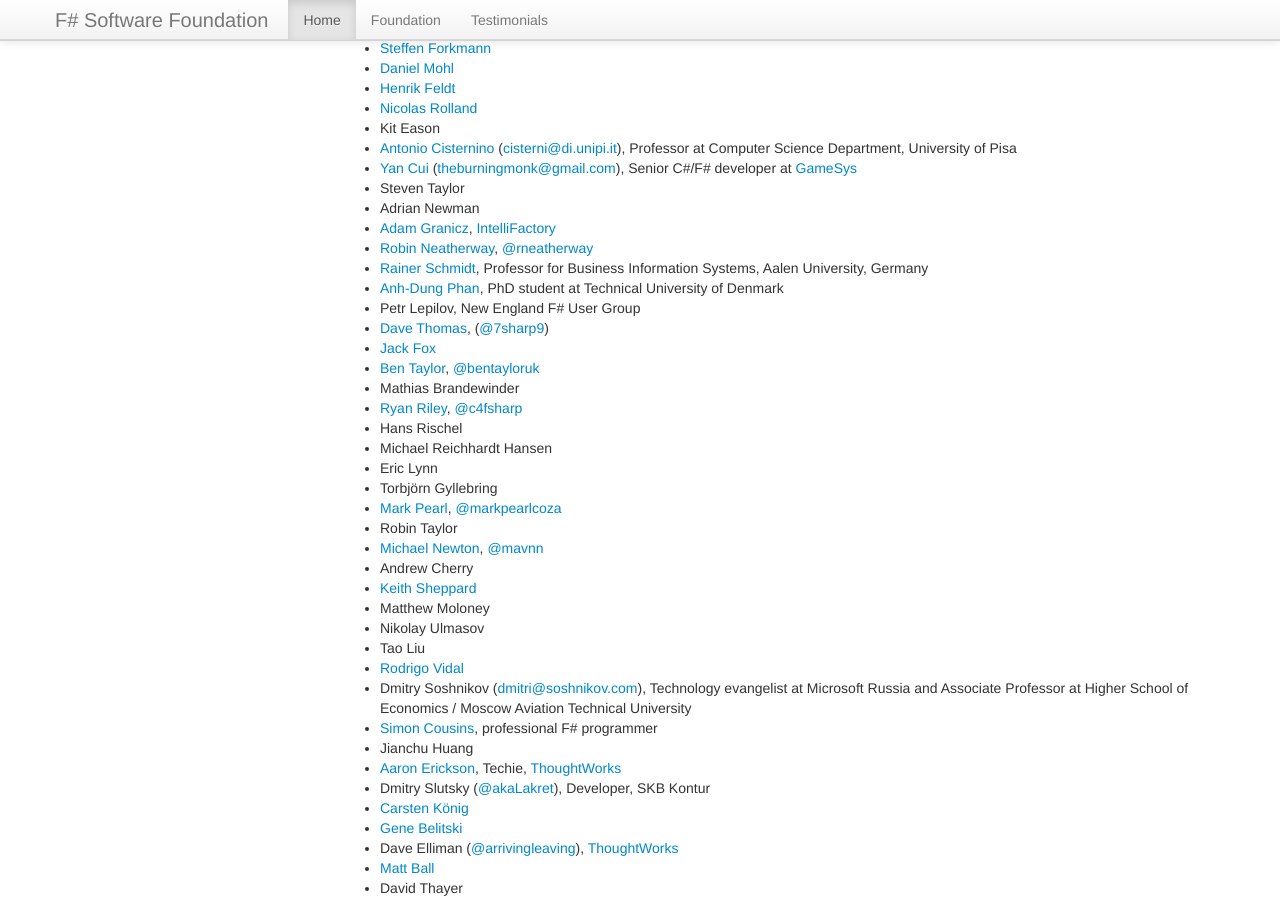
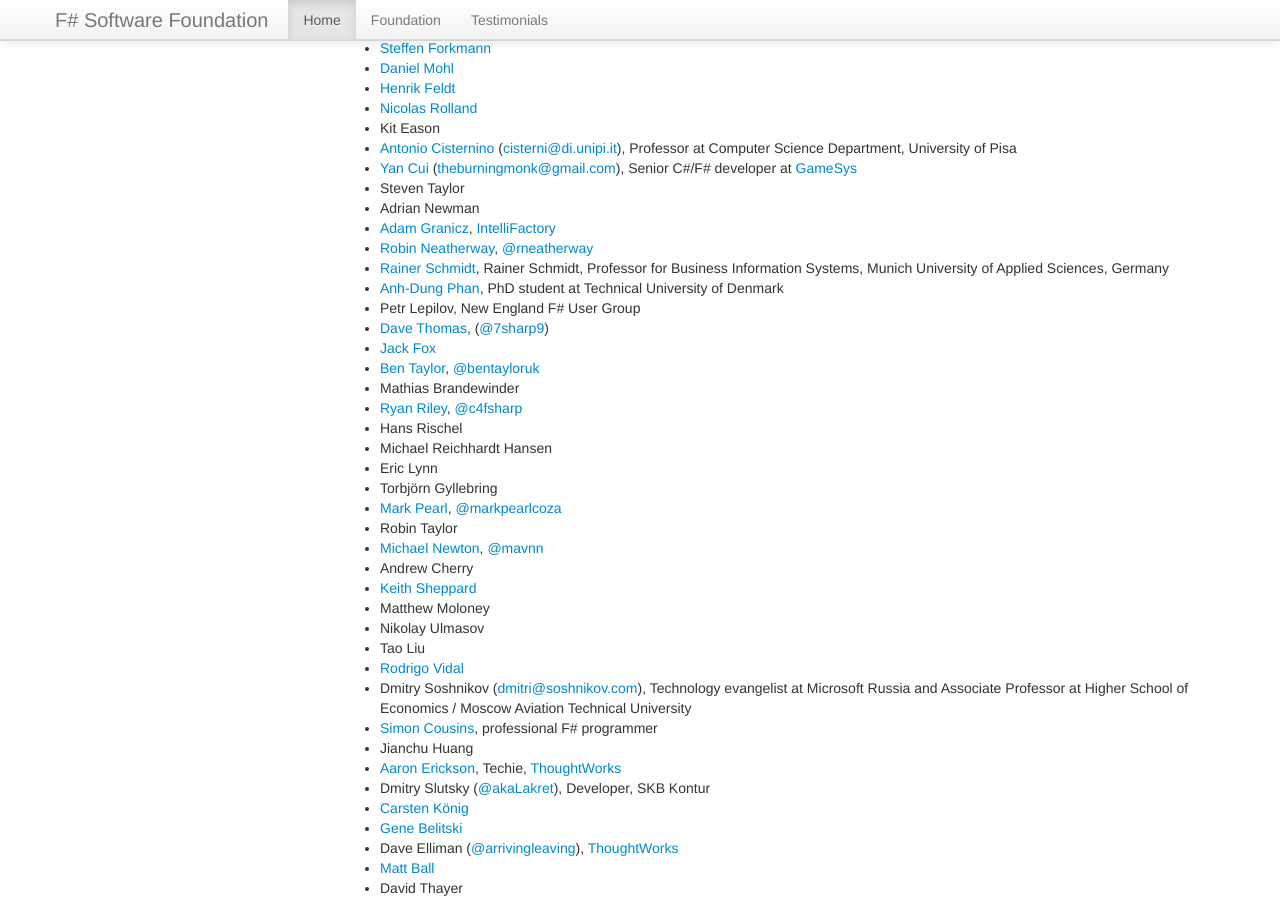
Before and after one commit to fsharp/fsharp.org, a Jekyll site: the page built from foundation.md, in a window 1280 px wide and 900 px high, scrolled down 1864 px. Built offline with Jekyll 4.4.1, drawn with Linux system fonts in a browser that asks for light colours; nearby versions of some CDN libraries; some web fonts are replaced; comment, search, counter and statistics services are not loaded.

Commit message:
Update foundation.md

```diff
--- a/foundation.md
+++ b/foundation.md
@@ -75,7 +75,7 @@ See the current [list of affiliated technical groups](/technical-groups) and [us
  * Adrian Newman
  * [Adam Granicz](http://fpish.net/blog/adam.granicz/all/0), [IntelliFactory](http://intellifactory.com)
  * [Robin Neatherway](http://www.neatherway.com), [@rneatherway](https://twitter.com/rneatherway)
- * [Rainer Schmidt](http://www.htw-aalen.de/personal/rainer.schmidt/), Professor for Business Information Systems, Aalen University, Germany
+ * [Rainer Schmidt](http://w3cs-n.hm.edu/die_fakultaet/ansprechpartner/professoren/schmidt/index.de.html), Rainer Schmidt, Professor for Business Information Systems, Munich University of Applied Sciences, Germany
  * [Anh-Dung Phan](http://lonelypad.blogspot.com/), PhD student at Technical University of Denmark
  * Petr Lepilov, New England F# User Group
  * [Dave Thomas](http://7sharpnine.com), ([@7sharp9](https://twitter.com/7sharp9))
```
